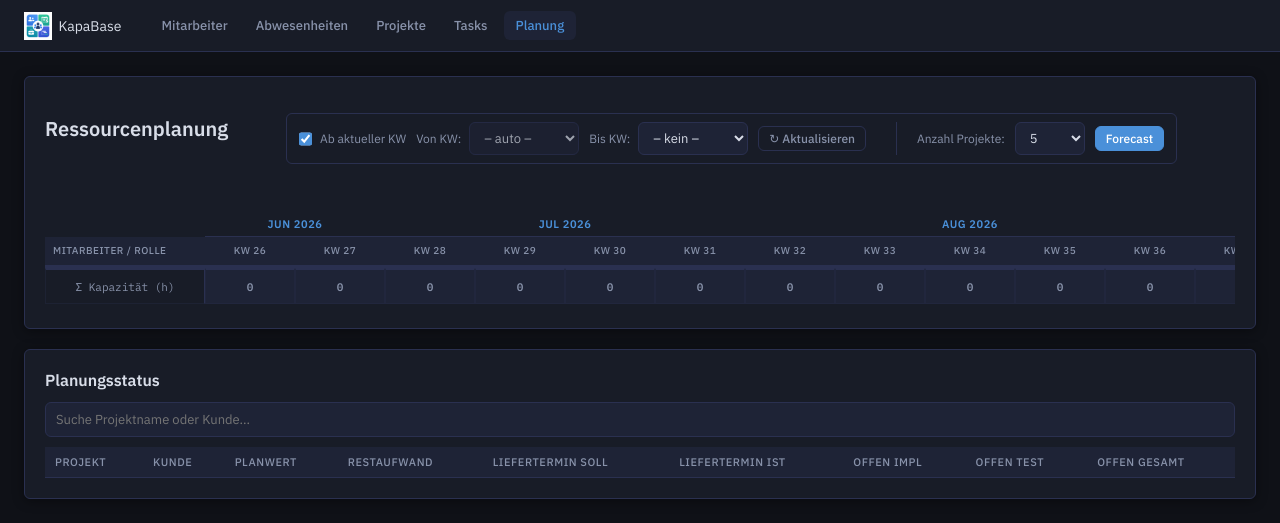
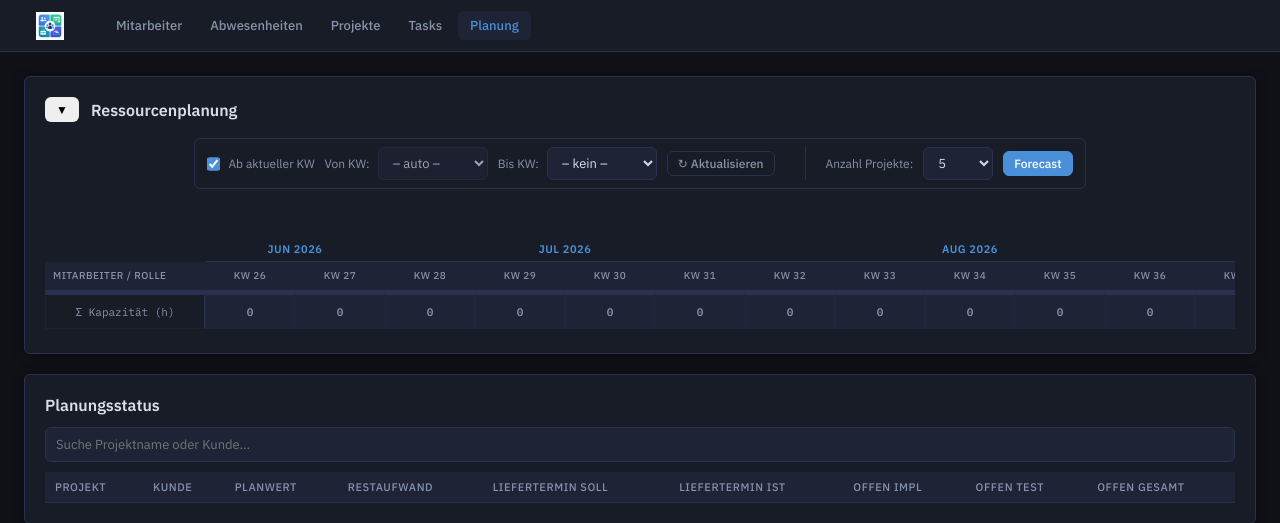
Before and after one commit to Hutmar/KapaBase, a FastAPI app: page /planning in a window 1280 px wide. Shown: the top 523 px of the page. Run offline with FastAPI, Linux system fonts and the light colour scheme; data that the repository does not hold is empty; some libraries are stand-ins or nearby versions.

Commit message:
layout adjustments

```diff
--- a/application/main.py
+++ b/application/main.py
@@ -37,8 +37,7 @@ app.include_router(forecast.router,     prefix="/api/forecast",     tags=["Forec
 
 @app.get("/", response_class=HTMLResponse)
 async def page_index(request: Request):
-    editable = has_permission(request, "planning", "edit")
-    return templates.TemplateResponse("planning.html", {"request": request, "has_edit_rights": editable})
+    return templates.TemplateResponse("index.html", {"request": request})
 
 @app.get("/staff", response_class=HTMLResponse)
 async def page_staff(request: Request):
--- a/application/templates/base.html
+++ b/application/templates/base.html
@@ -334,7 +334,8 @@
 {% block page_navbar %}
 <nav>
   <span class="logo">
-   <img src="{{ url_for('static', path='logo.png') }}" alt="KapaBase"> &nbsp; KapaBase
+   <a href="/">
+   <img src="{{ url_for('static', path='logo.png') }}" alt="KapaBase"></a>
   </span>
   <a href="/staff"    id="nav-staff">Mitarbeiter</a>
   <a href="/absence"  id="nav-absence">Abwesenheiten</a>
--- a/application/templates/planning.html
+++ b/application/templates/planning.html
@@ -287,13 +287,21 @@ width: 100%; /* Volle Breite im Container */
 box-sizing: border-box; /* Padding wird in die Breite eingerechnet */
 margin-bottom: 10px; /* Abstand zur Tabelle */
 }
+.matrix-collapsed {
+    display: none !important;
+}
 </style>
 <!-- ── Ressourcenmatrix ───────────────────────────────────────────────────── -->
 <div class="card" style="padding-bottom:0">
+<div style="display: flex; align-items: center; gap: 12px; margin-bottom: 0px;">
+    <button id="toggle-planning-matrix-btn" class="btn btn-secondary btn-sm">
+        <span class="icon">▼</span>
+    </button>
+	<h2 style="margin: 0;">Ressourcenplanung</h2>
+</div>
 <div class="card-header" style="padding-bottom:16px">
-<h1>Ressourcenplanung</h1>
 <!-- Geänderter Filterbereich -->
-<div class="centered-filter-container">
+<div id="filterBox" class="centered-filter-container">
 <div class="filter-box">
 <label class="flex-gap text-dim" style="font-size:12px">
 <input type="checkbox" id="use-current-week" checked style="width:auto" onchange="loadPlanning()">
@@ -578,6 +586,29 @@ toggleTimeRangeFilters();
 loadPlanning();
 });
 // Already have onchange="loadPlanning()" on the select elements directly in HTML.
+
+const toggleBtn = document.getElementById('toggle-planning-matrix-btn');
+	const filterBox = document.getElementById('filterBox');
+    const headerWrap = document.getElementById('planning-header-wrap');
+    const bodyWrap = document.getElementById('planning-body-wrap');
+
+    if (toggleBtn && filterBox && headerWrap && bodyWrap) {
+        toggleBtn.addEventListener('click', () => {
+            // Klasse toggeln
+            filterBox.classList.toggle('matrix-collapsed');
+			headerWrap.classList.toggle('matrix-collapsed');
+            bodyWrap.classList.toggle('matrix-collapsed');
+
+            // Button-Text und Icon anpassen
+            const isCollapsed = headerWrap.classList.contains('matrix-collapsed');
+            if (isCollapsed) {
+                toggleBtn.innerHTML = '<span class="icon">▶</span>';
+            } else {
+                toggleBtn.innerHTML = '<span class="icon">▼</span>';
+            }
+        });
+    }
+
 });
 // ── ISO-Hilfsfunktionen ────────────────────────────────────────────────────────
 function weekMonday(weekKey) {
```
